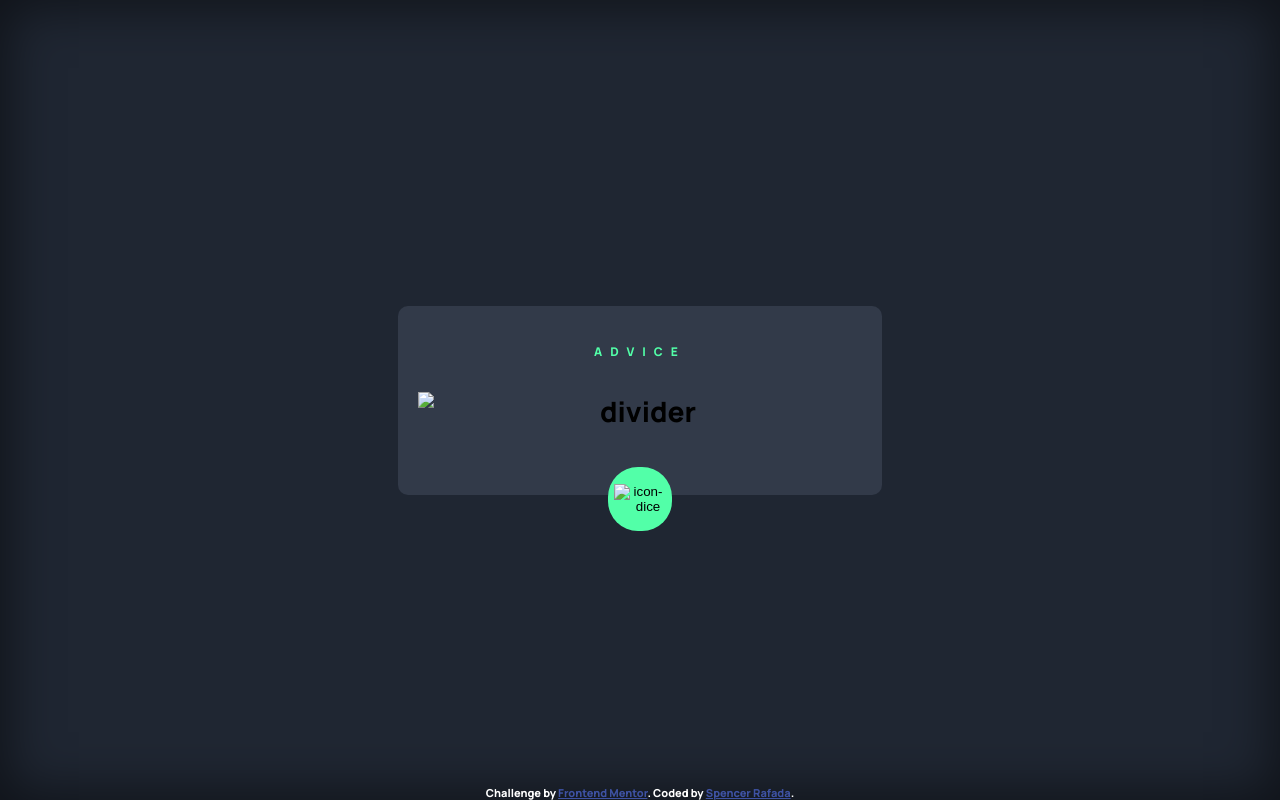
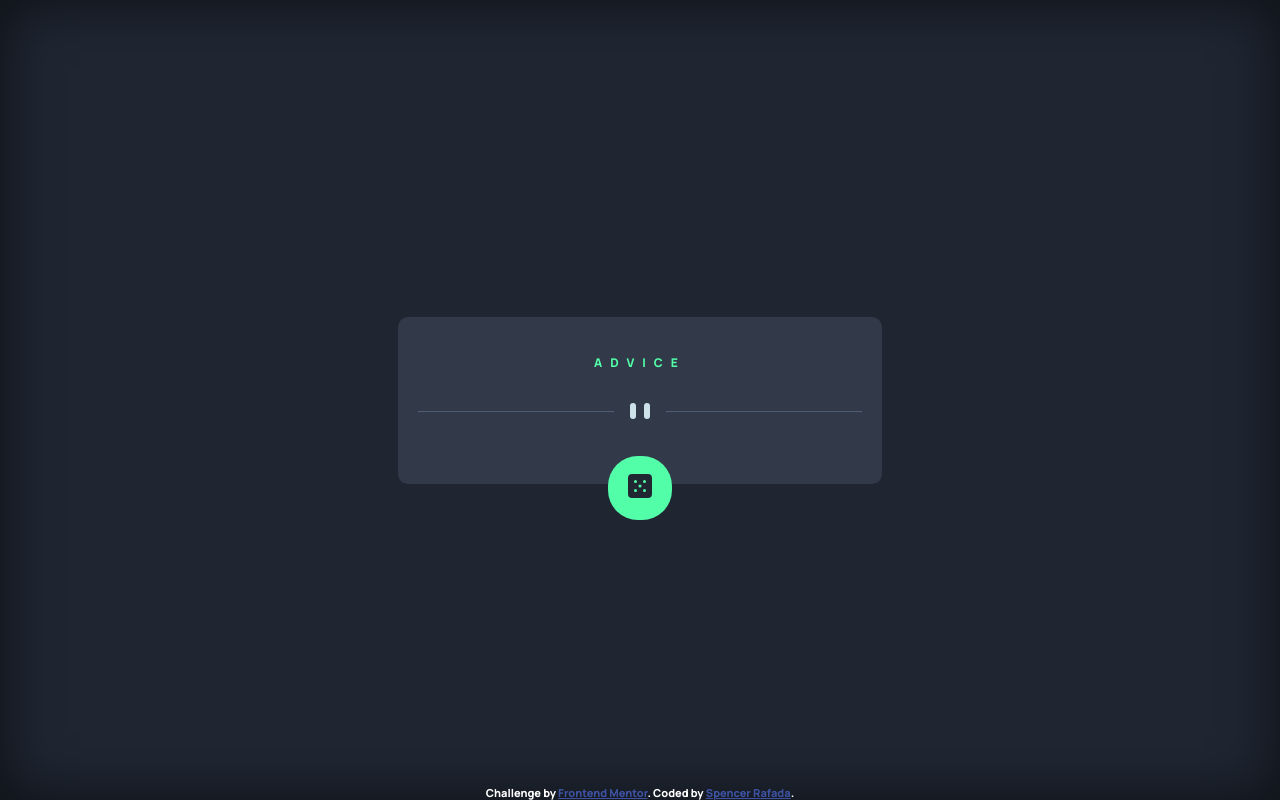
Before and after one commit to spencer-rafada/advice-generator, a plain HTML site: page index.html in a window 1280 px wide. Drawn offline with Linux system fonts and the light colour scheme; the site is published under a folder, as on GitHub Pages, so addresses that start at the root find nothing; no server answers.

Commit message:
refactored bugs

```diff
--- a/index.html
+++ b/index.html
@@ -42,16 +42,16 @@
       </div>
       <img
         class="advice__divider advice__divider-desktop"
-        src="/images/pattern-divider-desktop.svg"
+        src="./images/pattern-divider-desktop.svg"
         alt="divider"
       />
       <img
         class="advice__divider advice__divider-mobile"
-        src="/images/pattern-divider-mobile.svg"
+        src="./images/pattern-divider-mobile.svg"
         alt="divider"
       />
       <button type="submit" onclick="loadData()" class="advice__icon">
-        <img id="icon-dice" src="/images/icon-dice.svg" alt="icon-dice" />
+        <img id="icon-dice" src="./images/icon-dice.svg" alt="icon-dice" />
       </button>
     </div>
     <div class="attribution">
```
